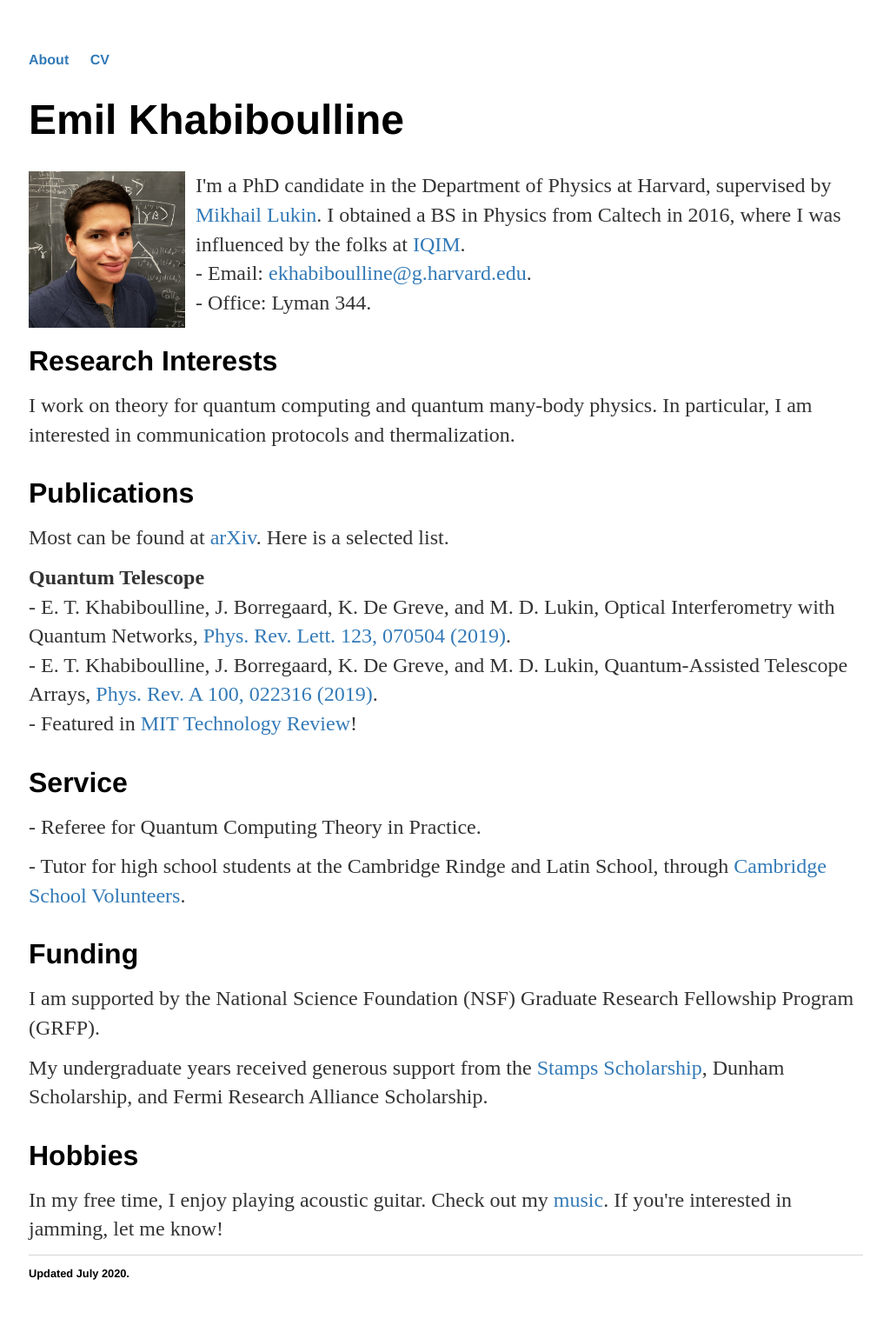
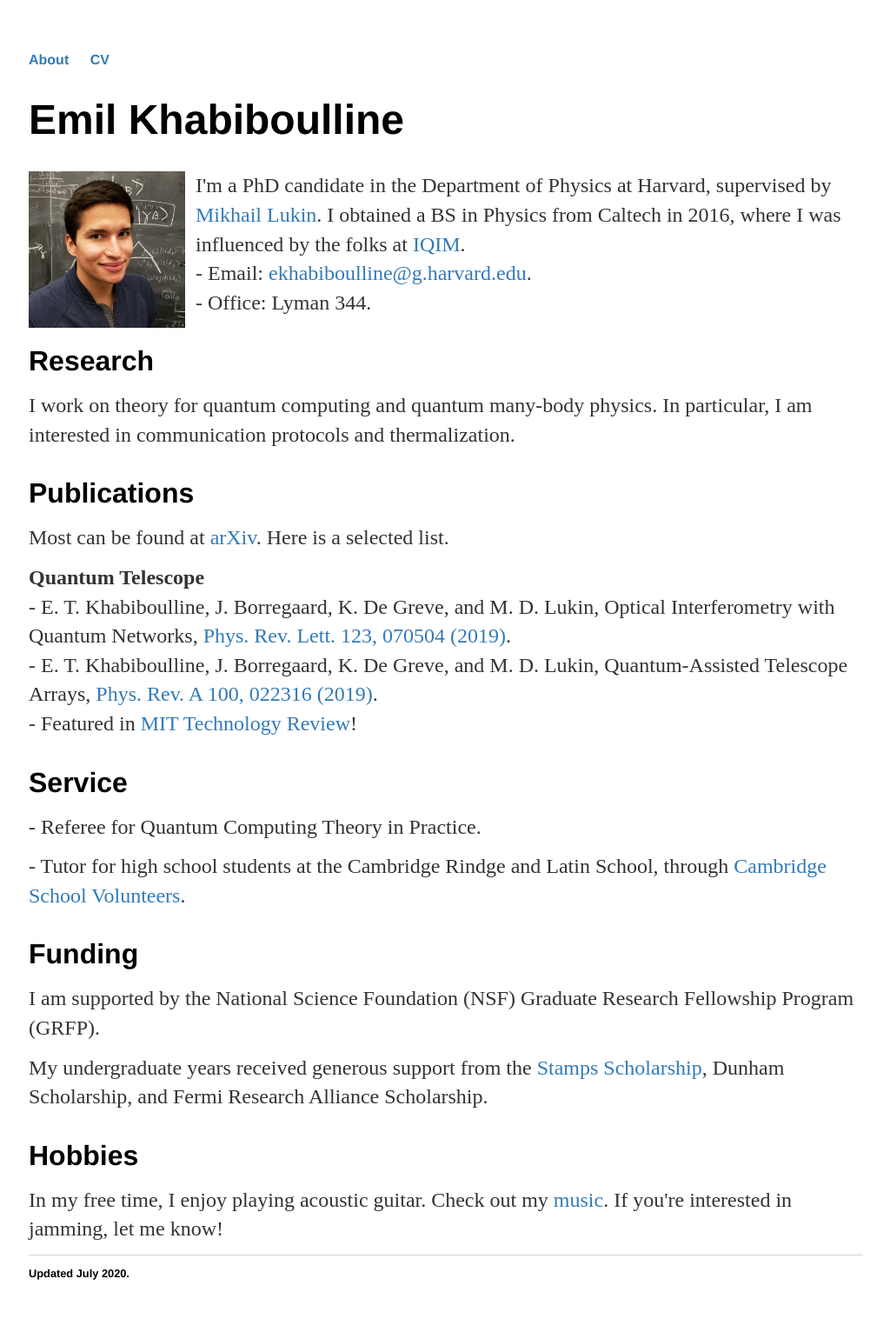
Before and after one commit to emilkhab/emilkhab.github.io, a Jekyll site: the page built from index.html, in a window 1280 px wide. Shown: the whole page at 87% size, without its empty margins (127-1151 px from the left). Built offline with Jekyll 4.4.1, drawn with Linux system fonts in a browser that asks for light colours.

Commit message:
Update index.html

```diff
--- a/index.html
+++ b/index.html
@@ -11,7 +11,7 @@ title: Emil Khabiboulline
 </div>
 
 <div class="blurb" style="clear:left;">
-	<h2>Research Interests</h2>
+	<h2>Research</h2>
 	<p>I work on theory for quantum computing and quantum many-body physics. In particular, I am interested in communication protocols and thermalization.</p>
 </div>
 
```
